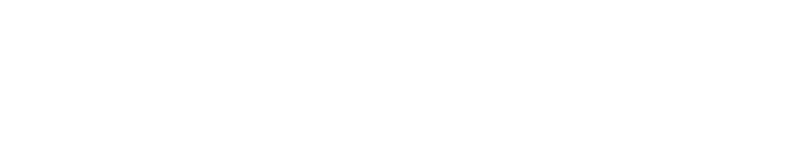
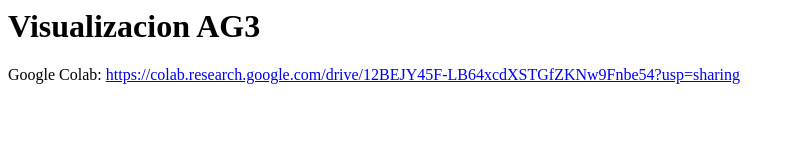
Before and after one commit to scarvajalg/Visualizacion---AG3, a website: page index.html in a window 1280 px wide. Shown: the whole page, without its empty margins (0-795 px from the left). Drawn offline with Linux system fonts and the light colour scheme.

Commit message:
add google colab notebook link

```diff
--- a/index.html
+++ b/index.html
@@ -1 +1,6 @@
-<div id="app"></div>
+<div id="app">
+  <h1> Visualizacion AG3 </h1>
+  Google Colab: <a href="https://colab.research.google.com/drive/12BEJY45F-LB64xcdXSTGfZKNw9Fnbe54?usp=sharing" target="_blank">
+    https://colab.research.google.com/drive/12BEJY45F-LB64xcdXSTGfZKNw9Fnbe54?usp=sharing
+  </a>
+</div>
```
